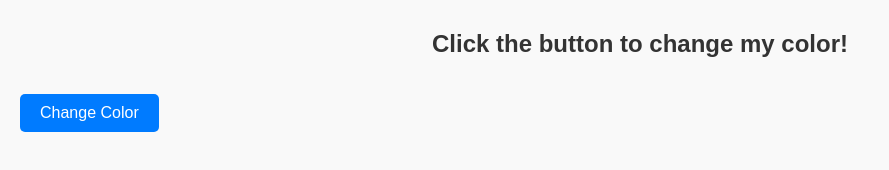
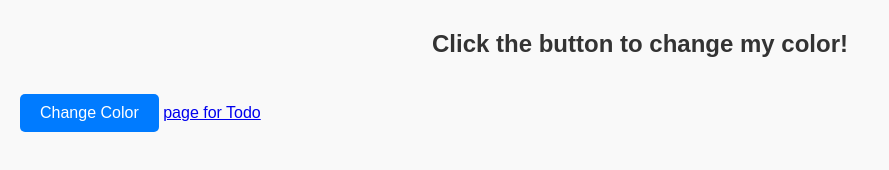
Before and after one commit to sanjayy-k/javascript, a plain HTML site: page sanj.html in a window 1280 px wide. Shown: the whole page, without its empty margins (0-889 px from the left). Drawn offline with Linux system fonts and the light colour scheme.

Commit message:
sanj.html

```diff
--- a/sanj.html
+++ b/sanj.html
@@ -9,6 +9,6 @@
     <button id="colorChangeButton">Change Color</button>
 
     <script src="script1.js"></script>
-
+    <a href="todo.html">page for Todo</a>
 </body>
 </html>
```
